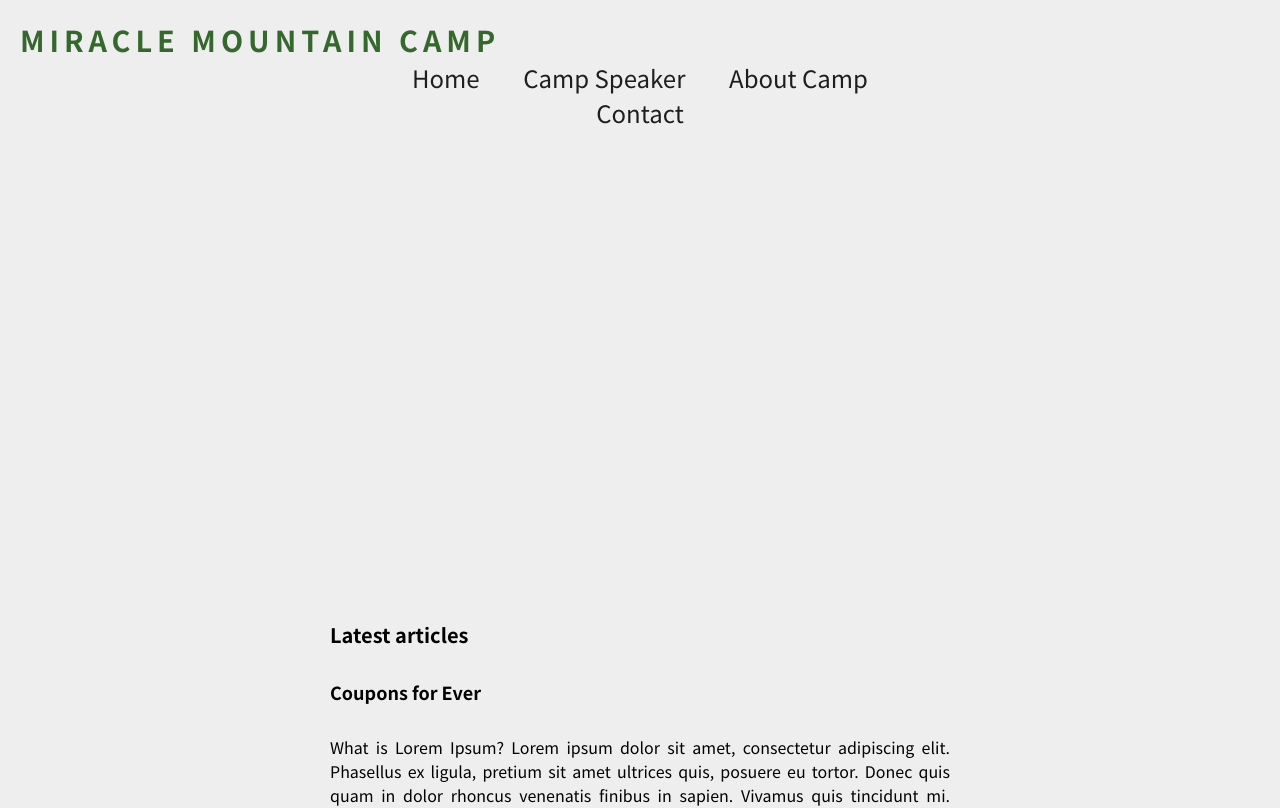
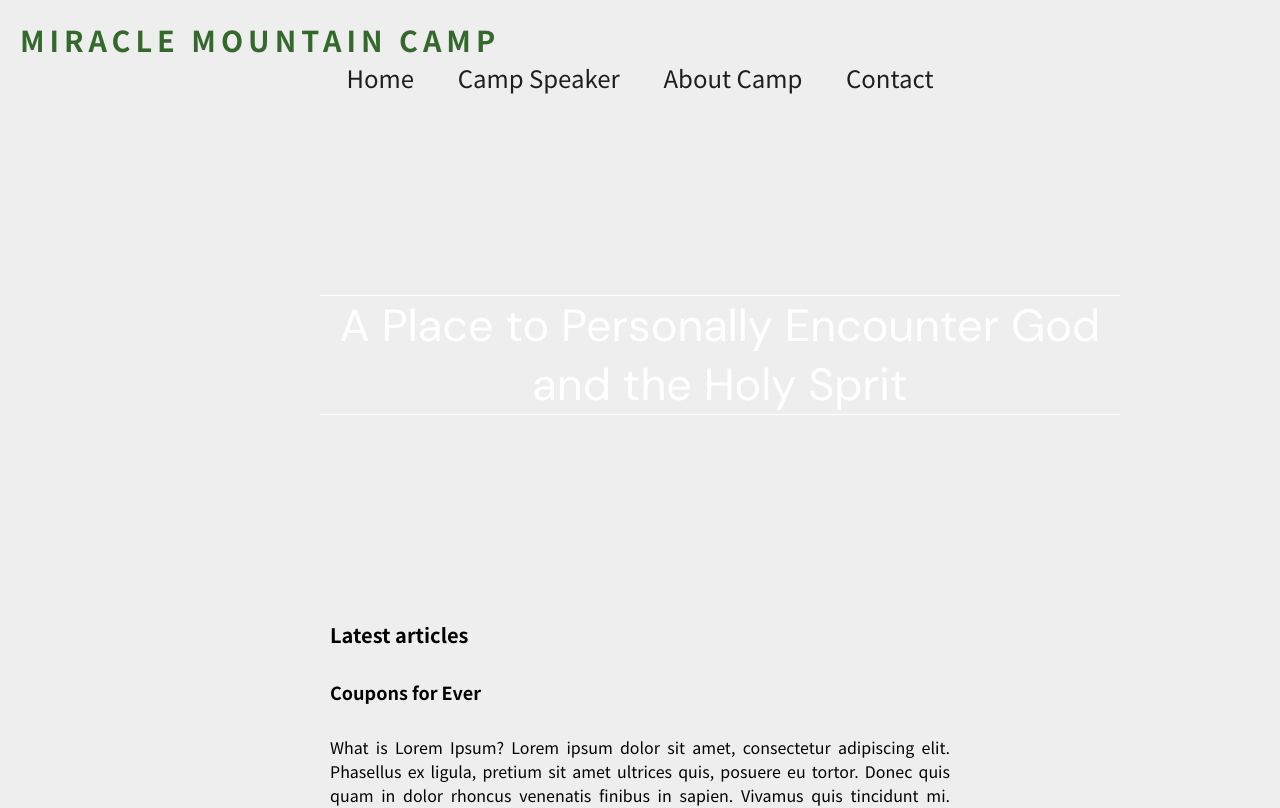
Before and after one commit to Matthewgoelzer/MiracleMountainWeb, a plain HTML site: page index.html in a window 1280 px wide. Shown: the top 808 px of the page. Drawn offline with Linux system fonts and the light colour scheme.

Commit message:
Added responsiveness and intro

```diff
--- a/index.html
+++ b/index.html
@@ -5,6 +5,7 @@
     <meta name="viewport" content="width=device-width, initial-scale=1.0">
     <title>My First Website</title>
     <link href="https://fonts.googleapis.com/css?family=Noto+Sans+HK:100,400,700&display=swap" rel="stylesheet">
+    <link href="https://fonts.googleapis.com/css?family=DM+Sans&display=swap" rel="stylesheet">
     <link rel="stylesheet" href="style.css">
   </head>
   <body>
@@ -19,6 +20,9 @@
             <li> <a href="contact.html">Contact</a> </li>
           </ul>
         </nav>
+        <div id="top-words">
+          <p> A Place to Personally Encounter God and the Holy Sprit</p>
+        </div>
       </div>
     </div>
 
--- a/style.css
+++ b/style.css
@@ -43,6 +43,9 @@
   height:300px;
 }
 
+#top-words {
+  font-size: 0;
+}
 /*background color for web page*/
 body{
   background-color: #EEE;
@@ -152,6 +155,19 @@ does when statment in brackets is true*/
     height:350px;
     width: 100%;
   }
+  #top-words {
+    border-top: 1px #FFFFFF solid;
+    border-bottom: 1px #FFFFFF solid;
+    font-family: 'DM Sans', sans-serif;
+    position: relative;
+    text-align: center;
+    margin-top: 70px;
+    margin-left: 17%;
+    font-size: 25px;
+    width: 500px;
+    color:#FFFFFF;
+  }
+
   #speakerHead {
     background-size:100% 1000px;
     background-repeat: no-repeat;
@@ -219,7 +235,9 @@ does when statment in brackets is true*/
     background-repeat: no-repeat;
     background-position: center;
     height:600px;
-    width: 100%
+    width: 100%;
+    z-index: 5;
+
   }
   #speakerHead {
     background-size:100% 500px;
@@ -244,6 +262,20 @@ does when statment in brackets is true*/
     width: 100%
   }
 
+  #top-words {
+    border-top: 1px #FFFFFF solid;
+    border-bottom: 1px #FFFFFF solid;
+    font-family: 'DM Sans', sans-serif;
+    position: relative;
+    text-align: center;
+    margin-top: 200px;
+    margin-left: 25%;
+    font-size: 45px;
+    width: 800px;
+    color:#FFFFFF;
+
+  }
+
   h1{
     text-indent: 20px;
     text-align: left;
@@ -260,8 +292,7 @@ does when statment in brackets is true*/
   }
   ul{
     text-align: center;
-    margin-left: 350px;
-    margin-right: 350px;
+    margin-left: 0%;
   }
   .wrap{
     font-family: 'Noto Sans HK', sans-serif;
```
